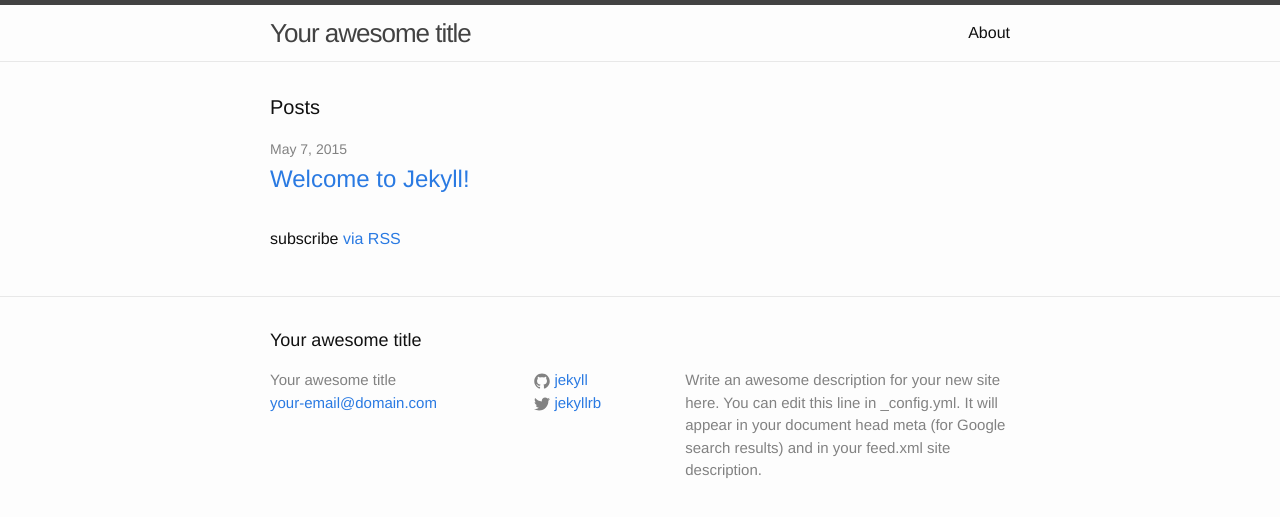
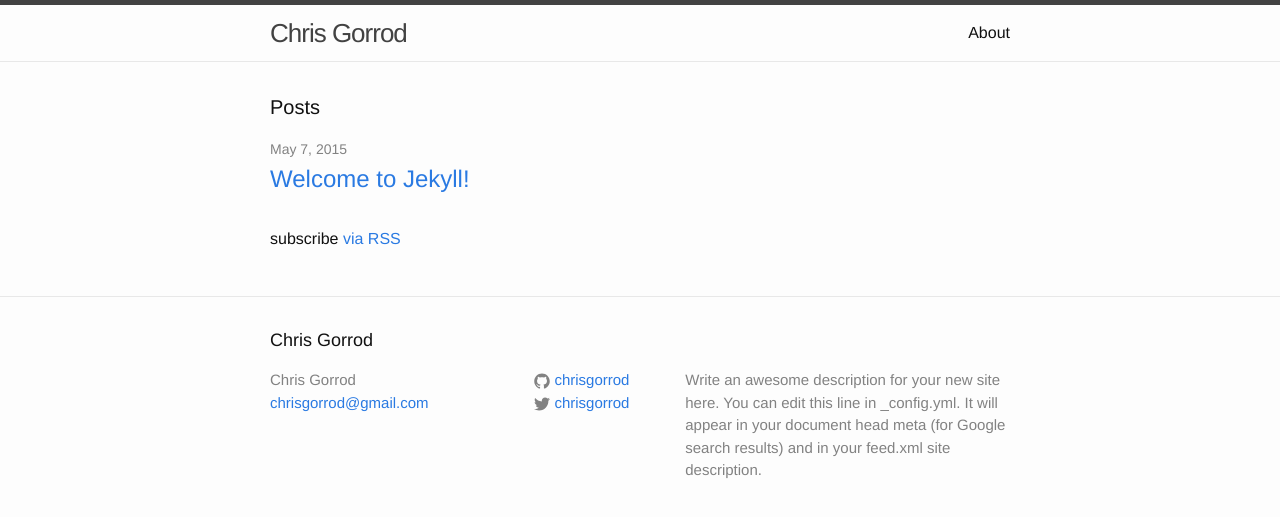
Before and after one commit to chrisgorrod/chrisgorrod.github.io, a Jekyll site: the page built from index.html, in a window 1280 px wide. Shown: the top 517 px of the page. Built offline with Jekyll 4.4.1, drawn with Linux system fonts in a browser that asks for light colours.

Commit message:
config updates

```diff
--- a/_config.yml
+++ b/_config.yml
@@ -1,14 +1,14 @@
 # Site settings
-title: Your awesome title
-email: your-email@domain.com
+title: Chris Gorrod
+email: chrisgorrod@gmail.com
 description: > # this means to ignore newlines until "baseurl:"
   Write an awesome description for your new site here. You can edit this
   line in _config.yml. It will appear in your document head meta (for
   Google search results) and in your feed.xml site description.
 baseurl: "" # the subpath of your site, e.g. /blog/
-url: "http://yourdomain.com" # the base hostname & protocol for your site
-twitter_username: jekyllrb
-github_username:  jekyll
+url: "http://chrisgorrod.co.uk" # the base hostname & protocol for your site
+twitter_username: chrisgorrod
+github_username:  chrisgorrod
 
 # Build settings
 markdown: kramdown
```
